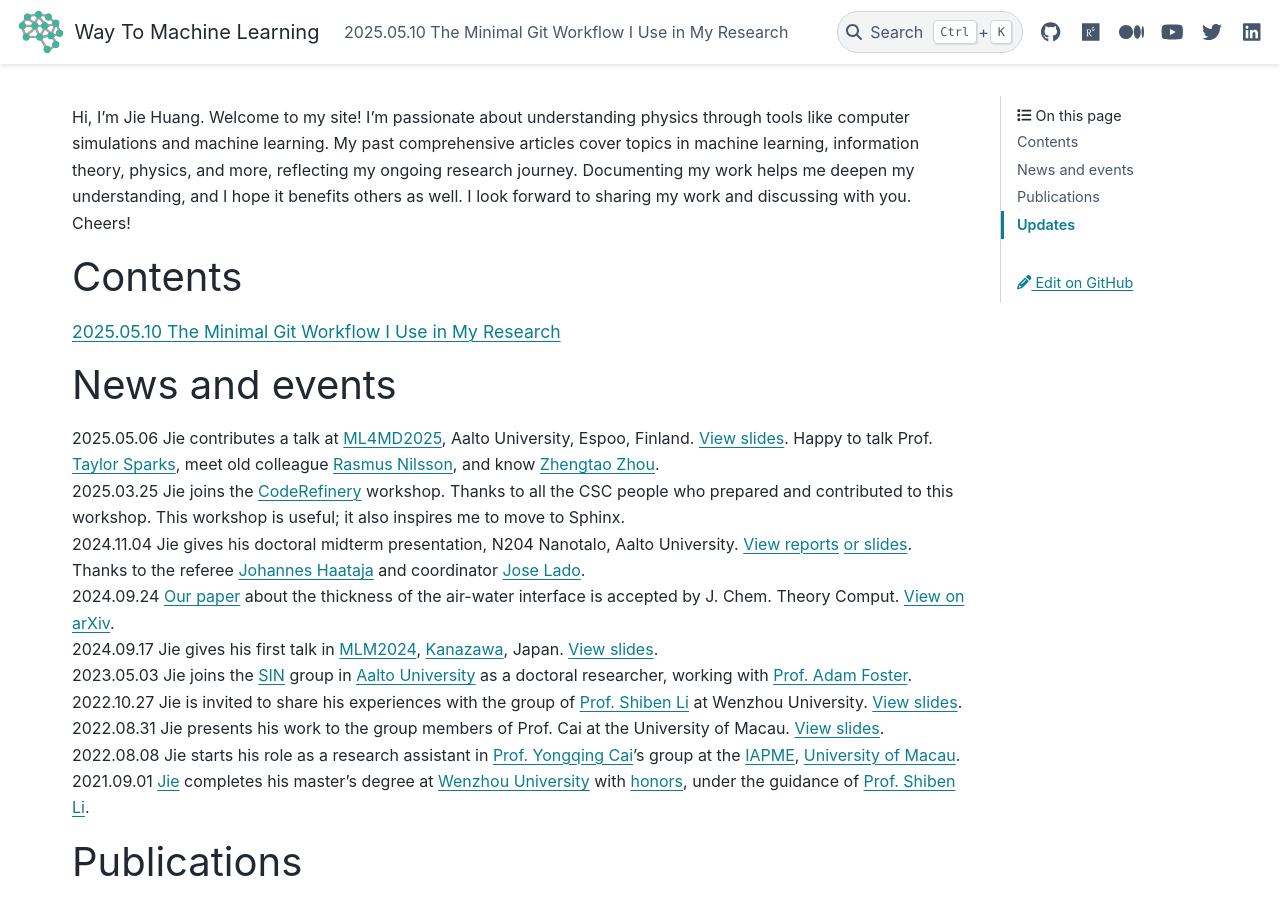
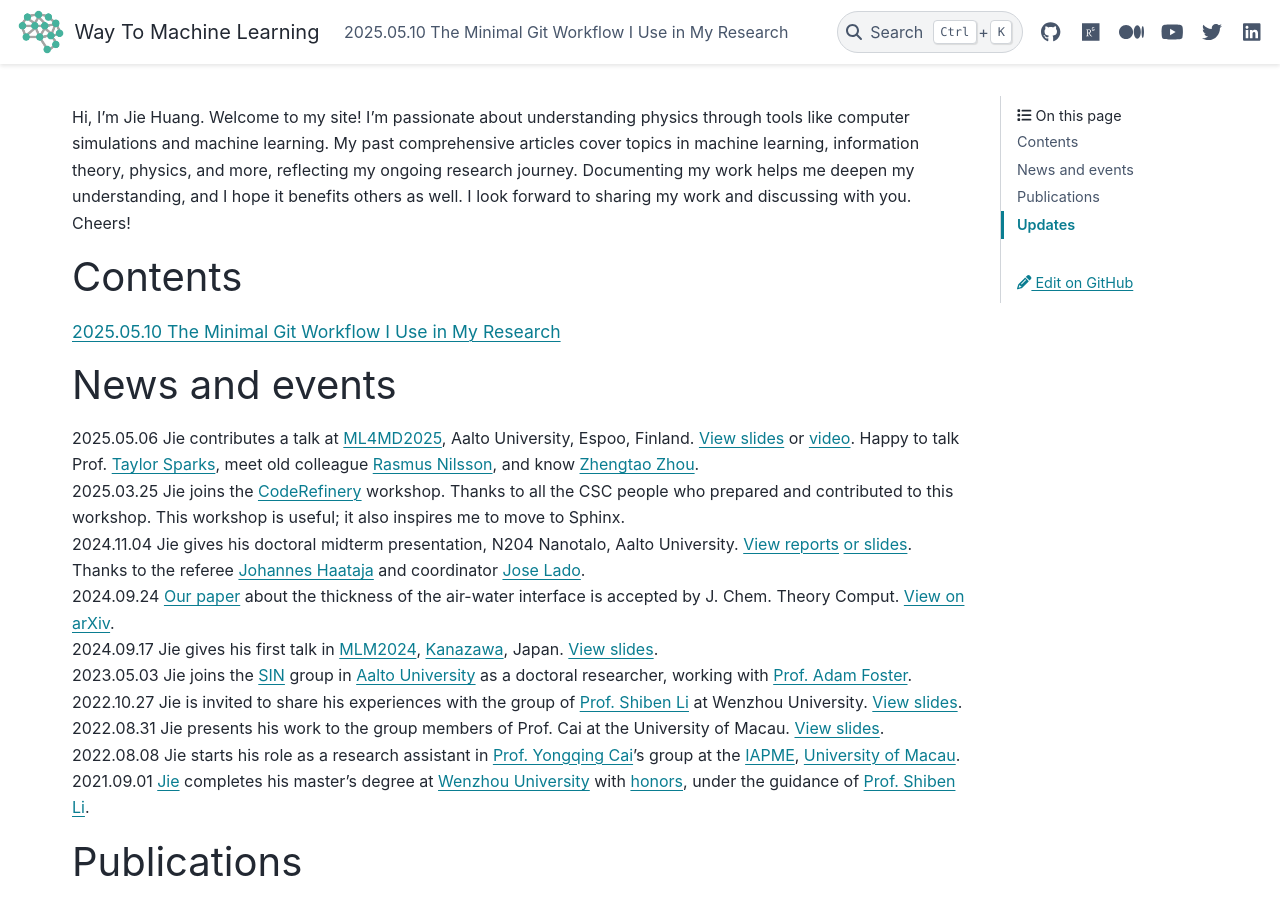
Before and after one commit to way2ml/way2ml.github.io, a Sphinx documentation site: the page built from doc/index.md, in a window 1280 px wide and 900 px high. Built offline with Sphinx 7.4.7 and the PyData theme 0.15.4, drawn with Linux system fonts in a browser that asks for light colours.

Commit message:
Update index.md
Add video link

````diff
--- a/doc/index.md
+++ b/doc/index.md
@@ -7,7 +7,7 @@
 ```
 
 # News and events
-2025.05.06 Jie contributes a talk at [ML4MD2025](https://sites.utu.fi/ml4md2025/), Aalto University, Espoo, Finland. [View slides](http://raw.githubusercontent.com/HuangJiaLian/DataBase0/refs/heads/master/uPic/2025-05-07-20-50-slide.pdf). Happy to talk Prof. [Taylor Sparks](https://profiles.faculty.utah.edu/u0203991), meet old colleague [Rasmus Nilsson](https://orcid.org/0009-0004-9618-2562), and know [Zhengtao Zhou](https://www.researchgate.net/profile/Zhengtao-Zhou-2).
+2025.05.06 Jie contributes a talk at [ML4MD2025](https://sites.utu.fi/ml4md2025/), Aalto University, Espoo, Finland. [View slides](http://raw.githubusercontent.com/HuangJiaLian/DataBase0/refs/heads/master/uPic/2025-05-07-20-50-slide.pdf) or [video](https://youtu.be/bmc2ZaMUvgo?si=iO6RSa9OHEOmCvMY). Happy to talk Prof. [Taylor Sparks](https://profiles.faculty.utah.edu/u0203991), meet old colleague [Rasmus Nilsson](https://orcid.org/0009-0004-9618-2562), and know [Zhengtao Zhou](https://www.researchgate.net/profile/Zhengtao-Zhou-2).
 2025.03.25 Jie joins the [CodeRefinery](https://coderefinery.github.io) workshop. Thanks to all the CSC people who prepared and contributed to this workshop. This workshop is useful; it also inspires me to move to Sphinx.
 2024.11.04 Jie gives his doctoral midterm presentation, N204 Nanotalo, Aalto University. [View reports](https://cdn.jsdelivr.net/gh/HuangJiaLian/DataBase0@master/uPic/2024-10-14-14-11-Jie_s_Midterm_Report_compressed.pdf) [or slides](https://cdn.jsdelivr.net/gh/HuangJiaLian/DataBase0@master/uPic/2024-11-04-15-39-MidtermSlides-compressed.pdf). Thanks to the referee [Johannes Haataja](https://www.researchgate.net/profile/Johannes-Haataja) and coordinator [Jose Lado](https://x.com/jlado_phys).
 2024.09.24 [Our paper](https://doi.org/10.1021/acs.jctc.4c00457) about the thickness of the air-water interface is accepted by J. Chem. Theory Comput. [View on arXiv](https://arxiv.org/abs/2204.13941).
````
